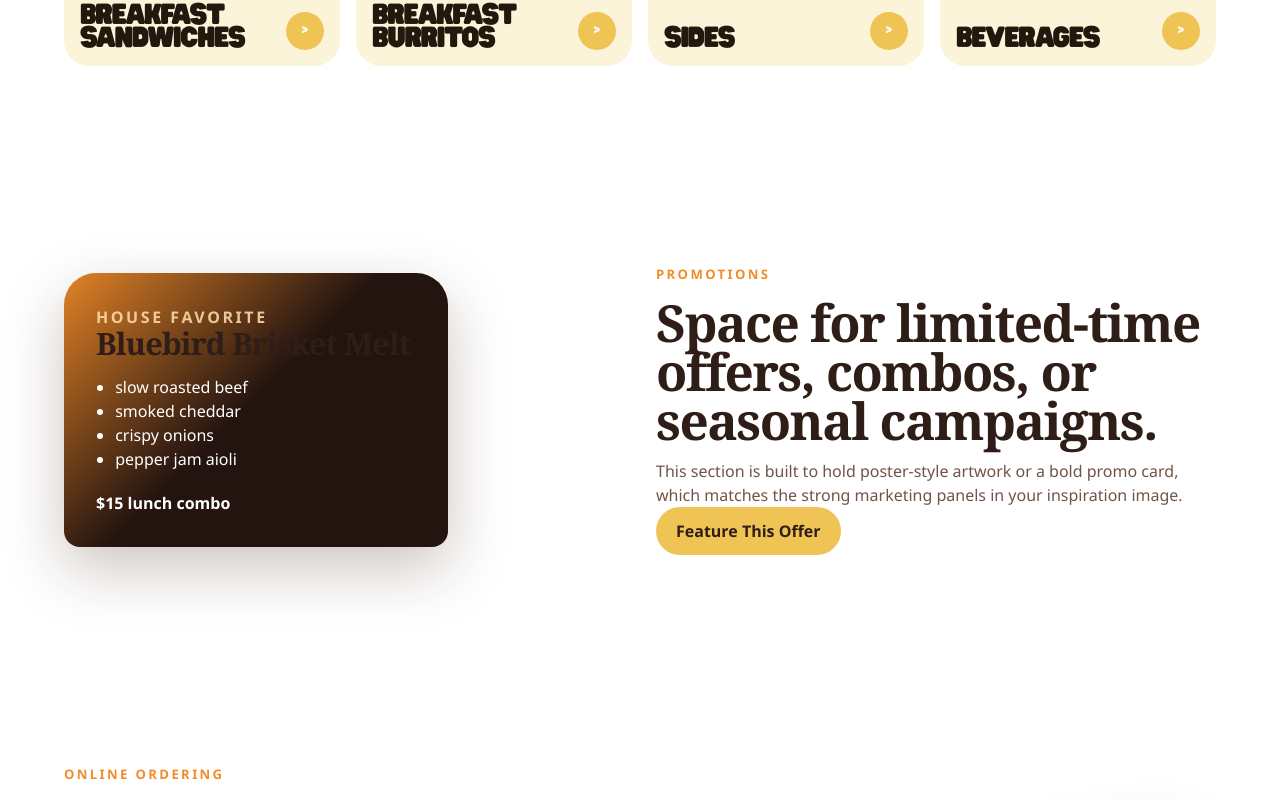
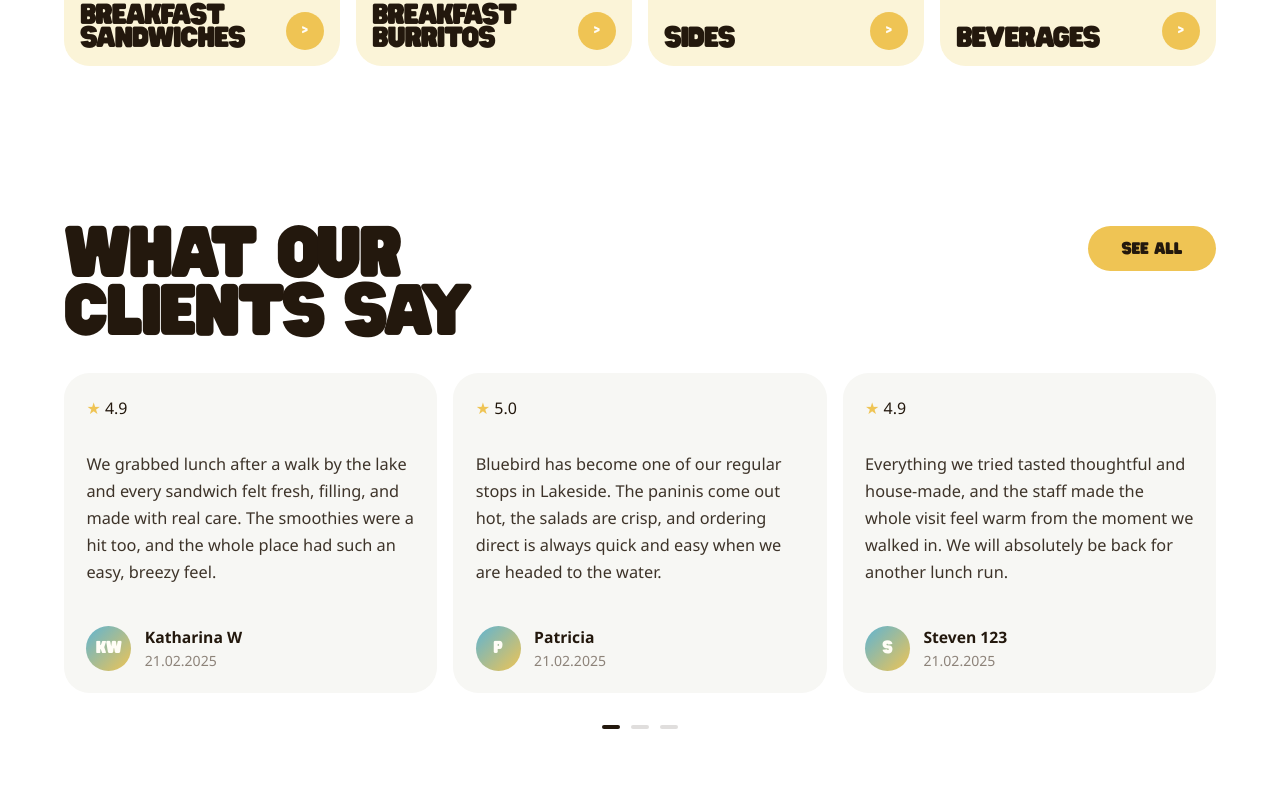
Before and after one commit to andrewchwalik/bluebird, a React (Vite) app: page / in a window 1280 px wide. Shown: the part 2637-3437 px from the top of the page. Built offline with nearby package versions, Linux system fonts and the light colour scheme.

Commit message:
Replace promo with testimonials section

```diff
--- a/src/App.css
+++ b/src/App.css
@@ -674,32 +674,130 @@ main {
   line-height: 1;
 }
 
-.promo-poster {
+.promo-section {
+  grid-template-columns: 1fr;
+  gap: 2rem;
+}
+
+.testimonials-header {
+  display: flex;
+  align-items: flex-start;
+  justify-content: space-between;
+  gap: 2rem;
+}
+
+.testimonials-header h2 {
+  margin: 0;
+  color: #23180d;
+  font-family: 'Hit and Run', var(--display);
+  font-size: clamp(2.8rem, 5vw, 4.6rem);
+  line-height: 0.9;
+  text-transform: uppercase;
+}
+
+.testimonials-header h2 span {
+  display: block;
+}
+
+.testimonials-link {
+  display: inline-flex;
+  align-items: center;
+  justify-content: center;
+  min-width: 8rem;
+  min-height: 2.8rem;
+  padding: 0 1.2rem;
+  border-radius: 999px;
+  background: #efc454;
+  color: #23180d;
+  font-family: 'Hit and Run', var(--display);
+  font-size: 0.92rem;
+  text-decoration: none;
+  text-transform: uppercase;
+  white-space: nowrap;
+}
+
+.testimonials-grid {
+  display: grid;
+  grid-template-columns: repeat(3, minmax(0, 1fr));
+  gap: 1rem;
+}
+
+.testimonial-card {
+  display: grid;
+  gap: 1.4rem;
+  min-height: 20rem;
+  padding: 1.4rem;
+  border-radius: 1.6rem;
+  background: #f7f7f4;
+}
+
+.testimonial-rating {
+  margin: 0;
+  color: #23180d;
+  font-size: 1rem;
+}
+
+.testimonial-rating::first-letter {
+  color: #efc454;
+}
+
+.testimonial-quote {
+  margin: 0;
+  color: rgba(35, 24, 13, 0.88);
+  font-size: 1.02rem;
+  line-height: 1.65;
+}
+
+.testimonial-meta {
   display: flex;
   align-items: center;
+  gap: 0.85rem;
+  margin-top: auto;
 }
 
-.poster-card {
-  width: min(24rem, 100%);
-  padding: 2rem;
-  border-radius: 2rem 2rem 1rem 1rem;
-  background:
-    linear-gradient(135deg, rgba(242, 140, 40, 0.92), rgba(36, 20, 16, 0.98) 48%),
-    #251511;
-  color: white;
-  box-shadow: 0 22px 60px rgba(55, 22, 8, 0.25);
+.testimonial-avatar {
+  display: inline-flex;
+  align-items: center;
+  justify-content: center;
+  width: 2.8rem;
+  height: 2.8rem;
+  border-radius: 50%;
+  background: linear-gradient(135deg, #5eb4d3, #efc454);
+  color: #fffdf6;
+  font-family: 'Hit and Run', var(--display);
+  font-size: 0.95rem;
 }
 
-.poster-kicker {
-  color: rgba(255, 220, 167, 0.88);
-  text-transform: uppercase;
-  letter-spacing: 0.16em;
-  font-weight: 800;
+.testimonial-meta strong,
+.testimonial-meta span {
+  display: block;
 }
 
-.poster-card ul {
-  padding-left: 1.2rem;
-  margin: 1rem 0 1.25rem;
+.testimonial-meta strong {
+  color: #23180d;
+  font-size: 0.98rem;
+}
+
+.testimonial-meta span {
+  color: rgba(63, 47, 33, 0.58);
+  font-size: 0.88rem;
+}
+
+.testimonials-pager {
+  display: flex;
+  justify-content: center;
+  gap: 0.7rem;
+}
+
+.testimonials-pager span {
+  width: 1.1rem;
+  height: 0.24rem;
+  border-radius: 999px;
+  background: rgba(35, 24, 13, 0.14);
+}
+
+.testimonials-pager .is-active {
+  background: #23180d;
 }
 
 .store-buttons {
@@ -889,7 +987,8 @@ main {
 
   .popular-grid,
   .gallery-grid,
-  .menu-showcase-grid {
+  .menu-showcase-grid,
+  .testimonials-grid {
     grid-template-columns: 1fr;
   }
 
@@ -903,6 +1002,11 @@ main {
 
   .menu-promo-copy {
     order: 2;
+  }
+
+  .testimonials-header {
+    flex-direction: column;
+    align-items: flex-start;
   }
 
   .device-scene {
--- a/src/App.tsx
+++ b/src/App.tsx
@@ -37,6 +37,33 @@ const menuCategories = [
     title: 'Beverages',
     lines: ['Beverages'],
     imageClass: 'menu-category-image-four',
+  },
+]
+
+const testimonials = [
+  {
+    rating: '4.9',
+    quote:
+      'We grabbed lunch after a walk by the lake and every sandwich felt fresh, filling, and made with real care. The smoothies were a hit too, and the whole place had such an easy, breezy feel.',
+    name: 'Katharina W',
+    date: '21.02.2025',
+    initials: 'KW',
+  },
+  {
+    rating: '5.0',
+    quote:
+      'Bluebird has become one of our regular stops in Lakeside. The paninis come out hot, the salads are crisp, and ordering direct is always quick and easy when we are headed to the water.',
+    name: 'Patricia',
+    date: '21.02.2025',
+    initials: 'P',
+  },
+  {
+    rating: '4.9',
+    quote:
+      'Everything we tried tasted thoughtful and house-made, and the staff made the whole visit feel warm from the moment we walked in. We will absolutely be back for another lunch run.',
+    name: 'Steven 123',
+    date: '21.02.2025',
+    initials: 'S',
   },
 ]
 
@@ -190,30 +217,38 @@ function App() {
         </section>
 
         <section className="section promo-section">
-          <div className="promo-poster">
-            <div className="poster-card">
-              <p className="poster-kicker">House favorite</p>
-              <h3>Bluebird Brisket Melt</h3>
-              <ul>
-                <li>slow roasted beef</li>
-                <li>smoked cheddar</li>
-                <li>crispy onions</li>
-                <li>pepper jam aioli</li>
-              </ul>
-              <strong>$15 lunch combo</strong>
-            </div>
+          <div className="testimonials-header">
+            <h2>
+              <span>What Our</span>
+              <span>Clients Say</span>
+            </h2>
+            <a className="testimonials-link" href="#visit">
+              See All
+            </a>
           </div>
 
-          <div className="section-copy">
-            <p className="eyebrow">Promotions</p>
-            <h2>Space for limited-time offers, combos, or seasonal campaigns.</h2>
-            <p>
-              This section is built to hold poster-style artwork or a bold promo card,
-              which matches the strong marketing panels in your inspiration image.
-            </p>
-            <a className="button button-primary" href="#visit">
-              Feature This Offer
-            </a>
+          <div className="testimonials-grid">
+            {testimonials.map((item) => (
+              <article className="testimonial-card" key={`${item.name}-${item.date}`}>
+                <p className="testimonial-rating">★ {item.rating}</p>
+                <p className="testimonial-quote">{item.quote}</p>
+                <div className="testimonial-meta">
+                  <div className="testimonial-avatar" aria-hidden="true">
+                    {item.initials}
+                  </div>
+                  <div>
+                    <strong>{item.name}</strong>
+                    <span>{item.date}</span>
+                  </div>
+                </div>
+              </article>
+            ))}
+          </div>
+
+          <div className="testimonials-pager" aria-hidden="true">
+            <span className="is-active"></span>
+            <span></span>
+            <span></span>
           </div>
         </section>
 
```
